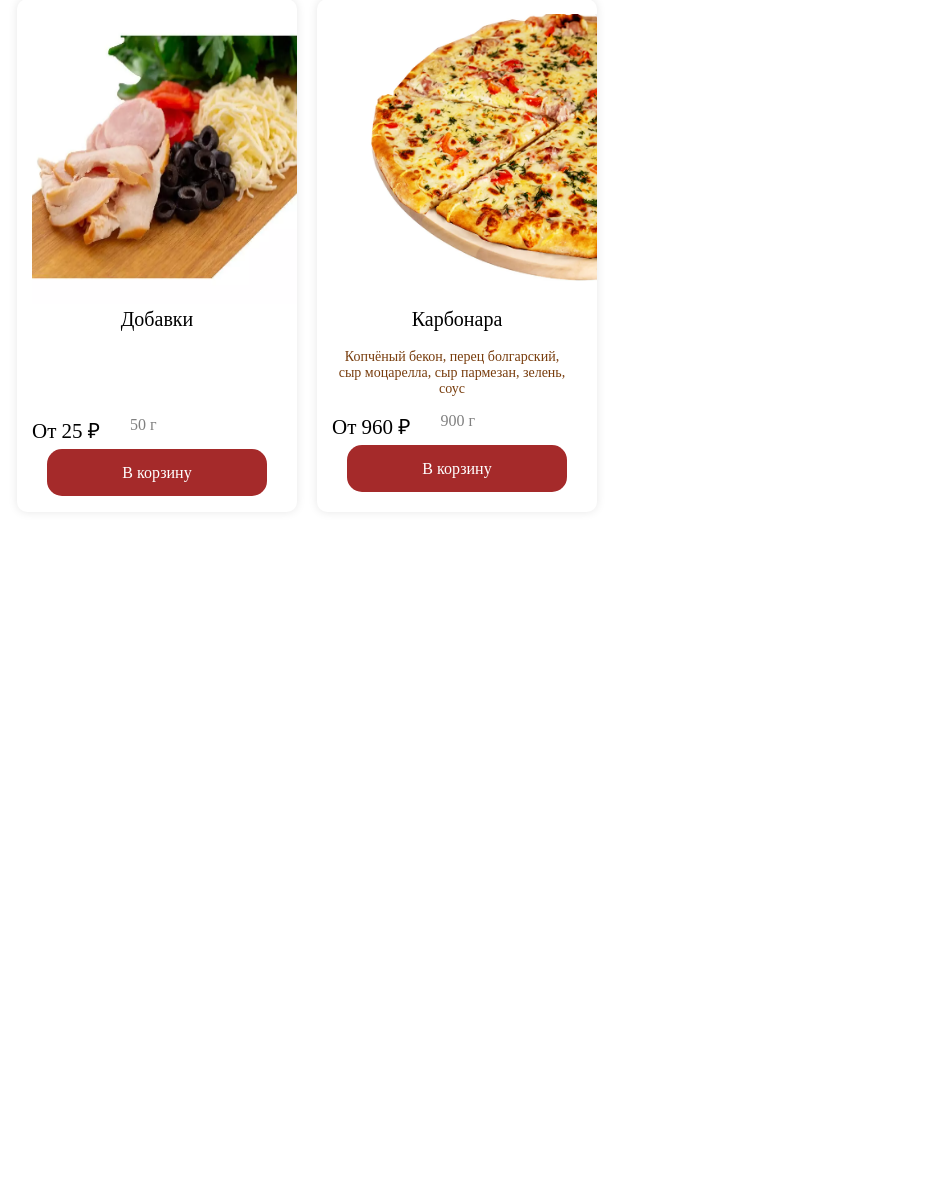
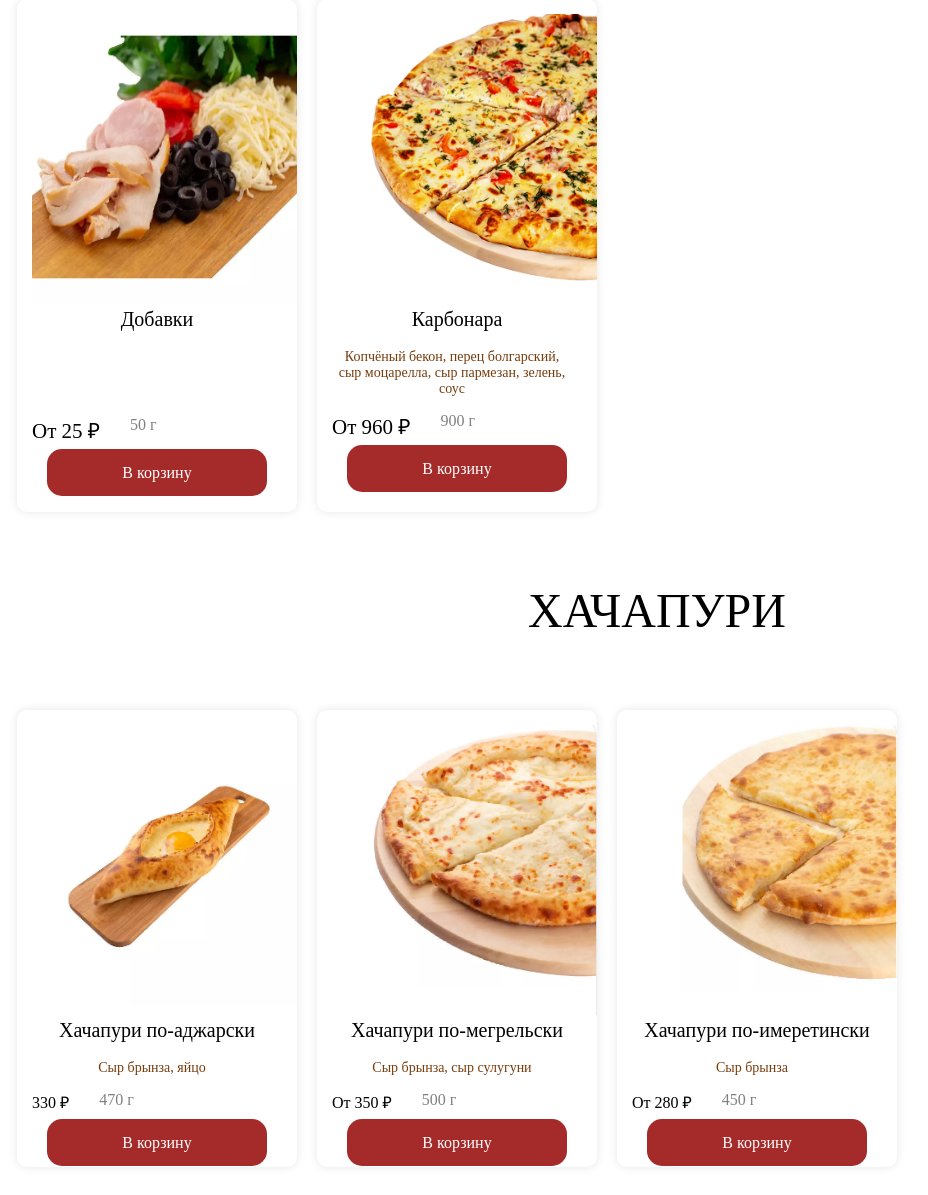
Before and after one commit to dominus216/pizza-shop-website, a Flask app: page / in a window 1280 px wide; the page is wider, and only the part inside the window is pictured. Shown: the part 2418-3613 px from the top of that part, without its empty margins (28-956 px from the left). Before the commit the page ends 2914 px from the top of that part, so only its background shows below. Run offline with Flask 3, Linux system fonts and the light colour scheme.

Commit message:
added hachapuri content

```diff
--- a/static/css/style.css
+++ b/static/css/style.css
@@ -267,19 +267,7 @@ header{
     margin-bottom:82px;
 }
 
-.hachapuri{
 
-
-
-
-}
-
-
-.hachapuri-write{
-
-
-
-}
 
 
 .pizza-root{
@@ -293,3 +281,79 @@ header{
 
 
 }
+
+.hachapuri-slots{
+
+    display: flex;
+    justify-content: left;
+    gap: 20px;
+    padding: 20px;
+    flex-wrap: wrap;
+    width:1280px;
+
+
+
+
+}
+
+
+.hachapuri-write{
+
+    color:black;
+    font-size:48px;
+    font-weight:700px;
+    line-height:58px;
+    text-transform:uppercase;
+    margin-bottom:50px;
+    margin-top:50px;
+
+}
+
+
+.hachapuri{
+
+    background: white;
+    border-radius: 10px;
+    box-shadow: 0 0 10px rgba(0, 0, 0, 0.1);
+    padding: 15px;
+    text-align: center;
+    width: 250px;
+    height:auto;
+
+}
+
+.hachapuri-image{
+    display:flex;
+    height:290px;
+    width:265px;
+}
+
+.hachapuri-name{
+
+    font-weight:500px;
+    font-size:20px;
+    line-height: 1.5;
+}
+
+.hachapuri-weight{
+
+
+    color:gray;
+    margin-left:30px;
+    margin-bottom:25px;
+
+}
+
+.hachapuri-root{
+
+
+    width:auto;
+    height:auto;
+    display:flex;
+    flex-direction:column;
+    align-items:center;
+    padding-left:140px;
+    padding-right:50px;
+
+
+}
--- a/templates/index.html
+++ b/templates/index.html
@@ -10,8 +10,9 @@
 
 
     <body>
-        <header>
-            <div class="header-header">
+        <div class="root">
+            <header>
+                <div class="header-header">
                     <div class="header-header-contents">
                         <a href="#" class="header-header-button">Меню</a>
                         <a href="#" class="header-header-button">Адреса пекарен</a>
@@ -22,7 +23,7 @@
                         8 (8442) 60-70-70, 8 (8442) 50-55-22
                     </div>
                 </div>
-            <div class="header">
+                <div class="header">
                     <div class="start-header">
                         <div class="logo">
                             <img src="/static/resources/pizza.png" alt="not found">
@@ -50,8 +51,7 @@
                         <img class="skidki" src="static\resources\skidki.png"/>
                     </div>
                 </div>
-        </header>
-        <div class="root">
+            </header>
             <div class="pizza-root">
                 <div class="menu-write">
                     меню
@@ -367,8 +367,78 @@
                     </div>
                 </div>
             </div>
-            <div class="hachapuri">
-
+            <div class="hachapuri-root">
+                <div class="hachapuri-write">
+                    Хачапури
+                </div>
+                <div class="hachapuri-slots">
+                    <div class="hachapuri">
+                        <div class="hachapuri-img">
+                            <img class="hachapuri-image" src="static\resources\hachapuri-1.png" />
+                        </div>
+                        <div class="hachapuri-name">
+                            Хачапури по-аджарски
+                        </div>
+                        <div class="stracture">
+                            Сыр брынза, яйцо
+                        </div>
+                        <div class="price-and-weight">
+                            <div class="hachapuri-price">
+                               330 ₽
+                            </div>
+                            <div class="hachapuri-weight">
+                                470 г
+                            </div>
+                        </div>
+                        <div class="hachapuri-button">
+                            <a href="#" class="button-pizza">В корзину</a>
+                        </div>
+                </div>
+                    <div class="hachapuri">
+                            <div class="hachapuri-img">
+                                <img class="hachapuri-image" src="static\resources\hachapuri-2.png" />
+                            </div>
+                            <div class="hachapuri-name">
+                                Хачапури по-мегрельски
+                            </div>
+                            <div class="stracture">
+                                Сыр брынза, сыр сулугуни
+                            </div>
+                            <div class="price-and-weight">
+                                <div class="hachapuri-price">
+                                    От 350 ₽
+                                </div>
+                                <div class="hachapuri-weight">
+                                   500 г
+                                </div>
+                            </div>
+                            <div class="hachapuri-button">
+                                <a href="#" class="button-pizza">В корзину</a>
+                            </div>
+                    </div>
+                    <div class="hachapuri">
+                            <div class="hachapuri-img">
+                                <img class="hachapuri-image" src="static\resources\hachapuri-3.png" />
+                            </div>
+                            <div class="hachapuri-name">
+                                Хачапури по-имеретински
+                            </div>
+                            <div class="stracture">
+                                Сыр брынза
+                            </div>
+                            <div class="price-and-weight">
+                                <div class="hachapuri-price">
+                                    От 280 ₽
+                                </div>
+                                <div class="hachapuri-weight">
+                                    450 г
+                                </div>
+                            </div>
+                            <div class="hachapuri-button">
+                                <a href="#" class="button-pizza">В корзину</a>
+                            </div>
+                    </div>
+                </div>
             </div>
             <footer>
                 <div class="footer">
```
Also changed, not shown: static/resources/hachapuri-1.png (added), static/resources/hachapuri-2.png (added), static/resources/hachapuri-3.png (added).
